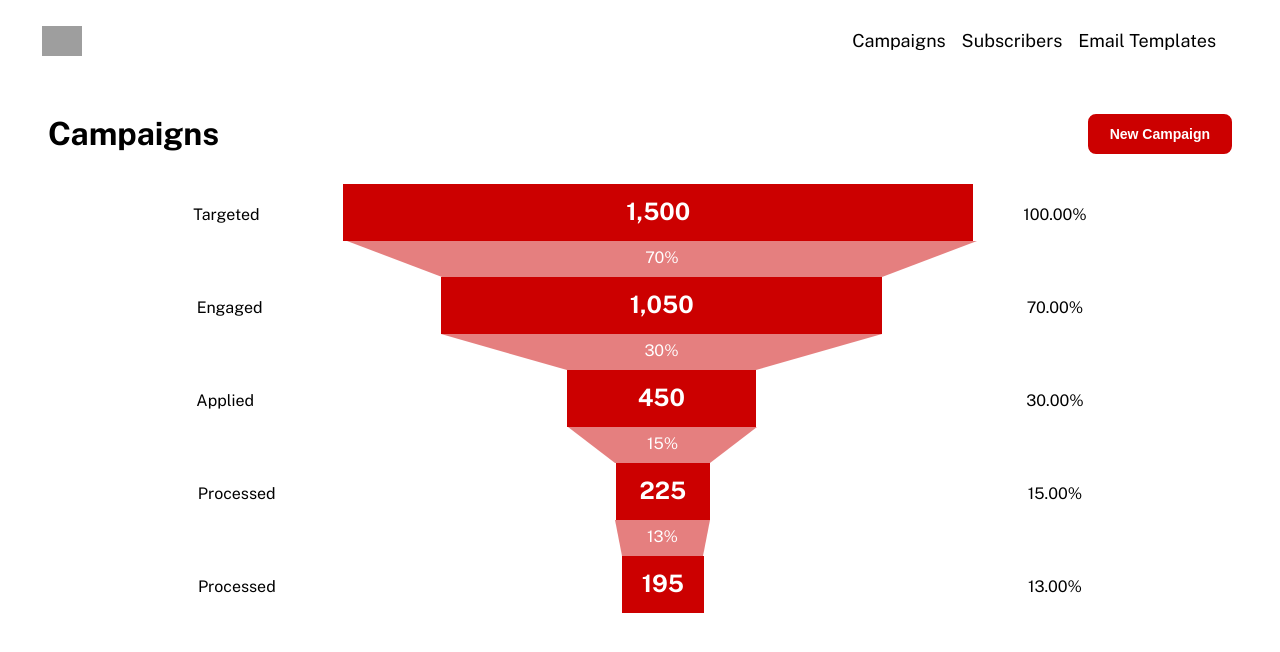
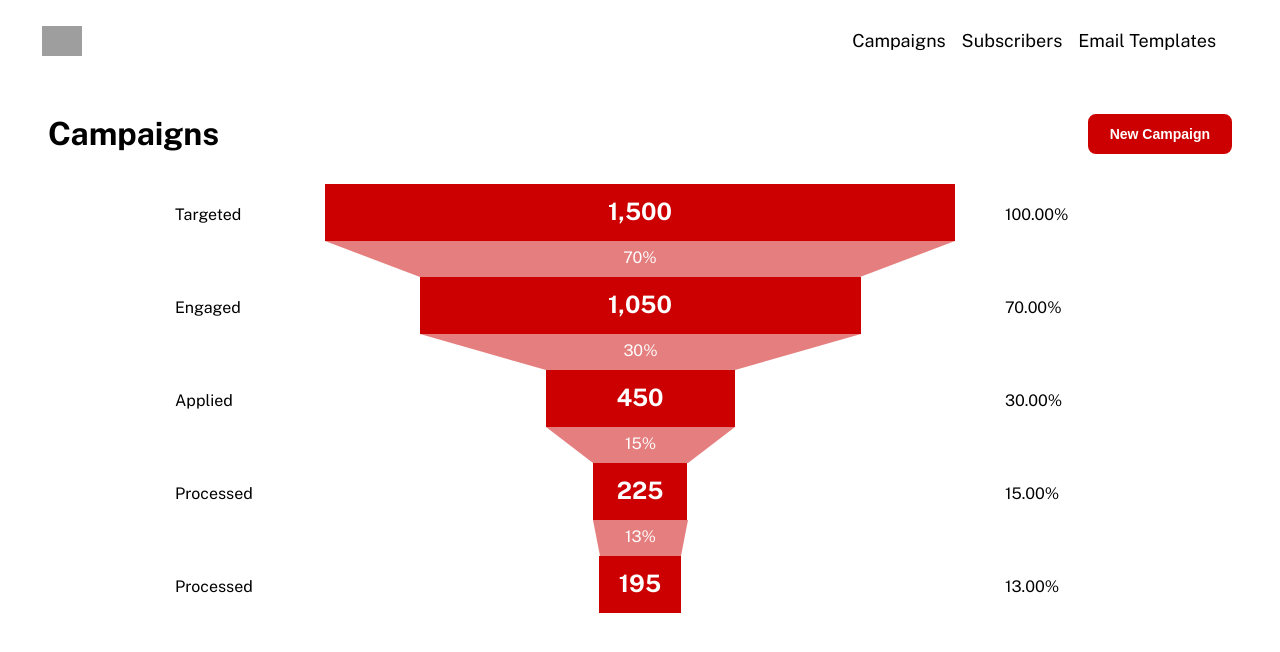
Before and after one commit to griffinkelton/gk-app-2, an Angular app: page / in a window 1280 px wide. Shown: the top 652 px of the page. Built offline with nearby package versions, Linux system fonts and the light colour scheme; some icons are missing.

Commit message:
commit on 'master'

```diff
--- a/src/app/app.component.html
+++ b/src/app/app.component.html
@@ -14,7 +14,6 @@
 
 <storybook-funnel-bar
   [title]="'Targeted'"
-  id="targeted"
   [cssClass]="'funnel-bar'"
   [amount]="1500"
   [percentage]="100"
--- a/src/app/components/funnel-bar/funnel-bar.css
+++ b/src/app/components/funnel-bar/funnel-bar.css
@@ -16,6 +16,7 @@
 .funnel-percentage {
   margin-right: auto;
   padding: 0 50px;
+  width: 100px;
 }
 
 .funnel-bar {
```
